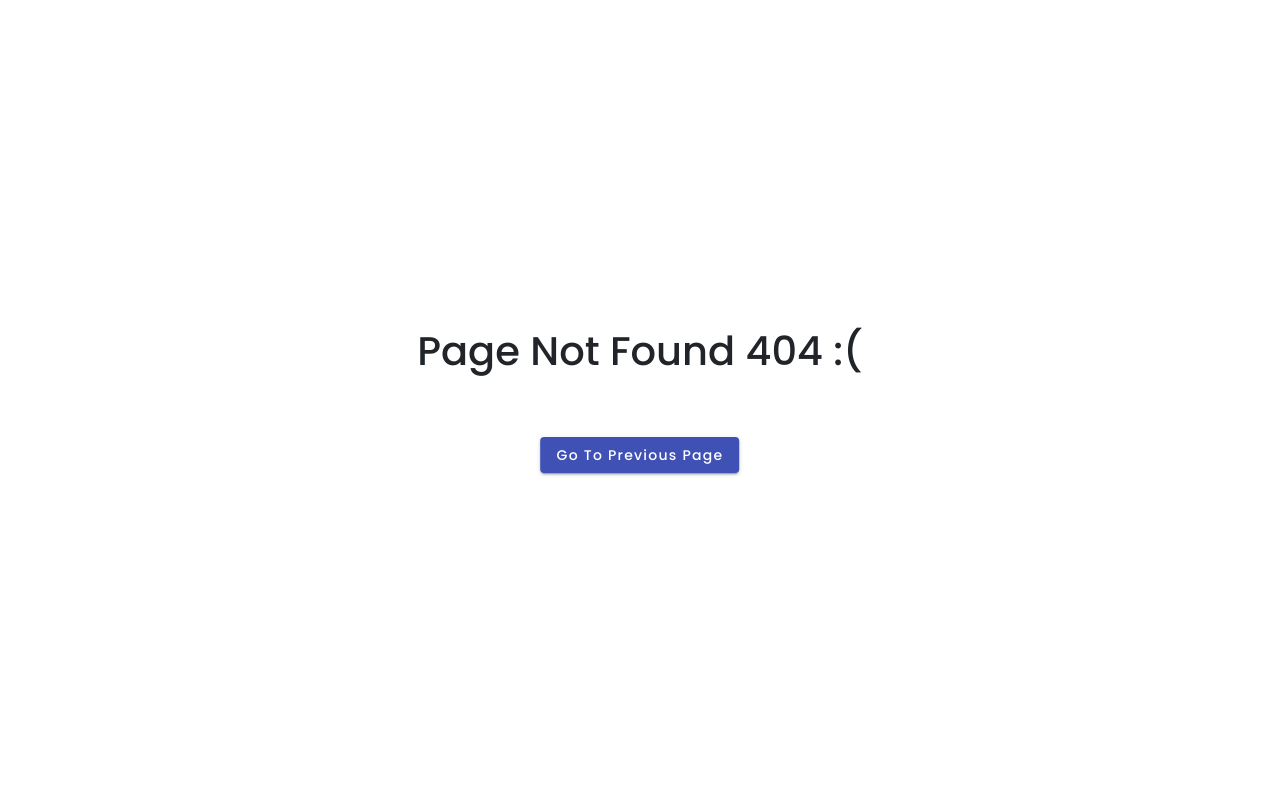
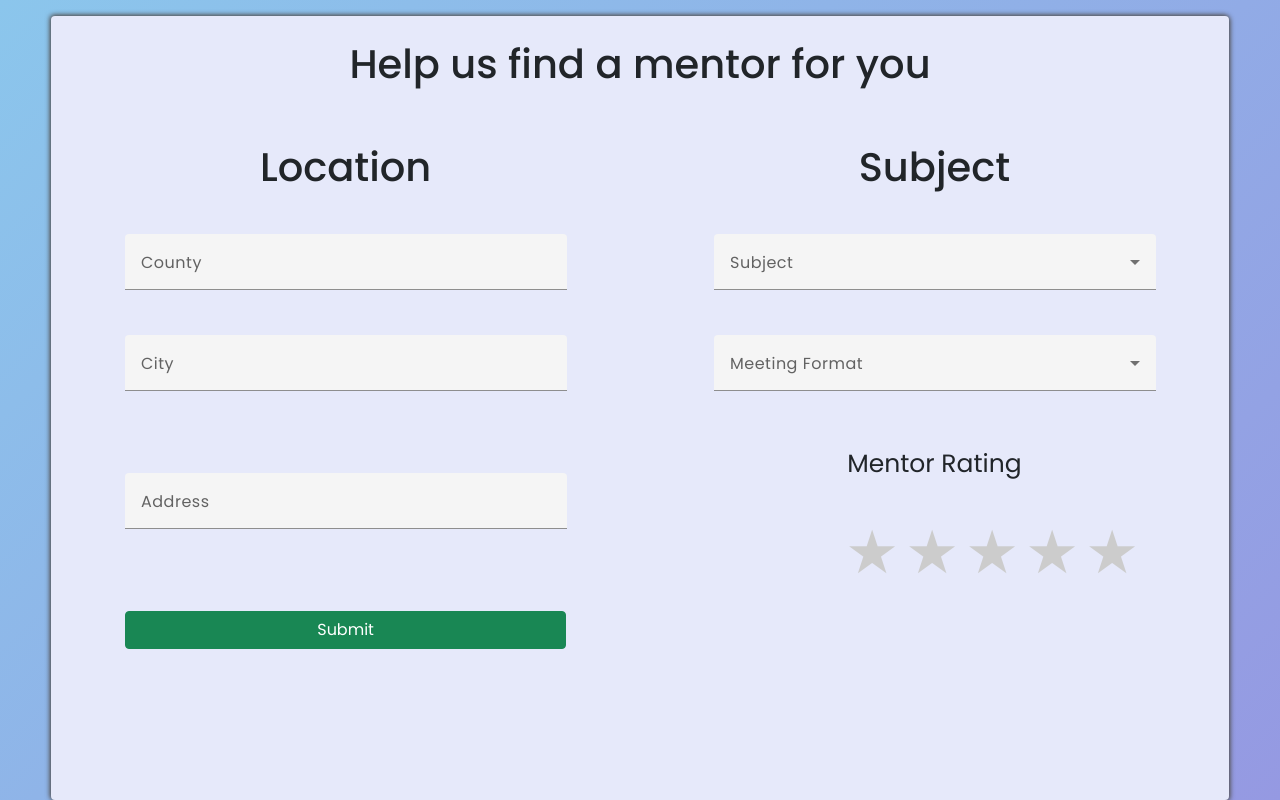
Before and after one commit to inginerie-software-22-23/proiect-inginerie-software-mandat, an Angular app in the folder Frontend/MANDAT-FE/: page /match in a window 1280 px wide. Before the commit this address had no page. Built offline with nearby package versions, Linux system fonts and the light colour scheme.

Commit message:
match form

```diff
--- a/Frontend/MANDAT-FE/angular.json
+++ b/Frontend/MANDAT-FE/angular.json
@@ -102,5 +102,8 @@
         }
       }
     }
+  },
+  "cli": {
+    "analytics": false
   }
 }
--- a/Frontend/MANDAT-FE/package.json
+++ b/Frontend/MANDAT-FE/package.json
@@ -20,6 +20,7 @@
     "@angular/platform-browser": "^15.0.0",
     "@angular/platform-browser-dynamic": "^15.0.0",
     "@angular/router": "^15.0.0",
+    "bootstrap": "^5.3.0-alpha1",
     "rxjs": "~7.5.0",
     "tslib": "^2.3.0",
     "zone.js": "~0.12.0"
--- a/Frontend/MANDAT-FE/src/app/app-routing.module.ts
+++ b/Frontend/MANDAT-FE/src/app/app-routing.module.ts
@@ -3,12 +3,15 @@ import { RouterModule, Routes } from '@angular/router';
 import { LoginComponent } from './pages/login/login.component';
 import { NotFoundComponent } from './pages/not-found/not-found.component';
 import { RegisterComponent } from './pages/register/register.component';
+import { MatchingFormComponent } from './pages/matching-form/matching-form.component';
 
 const routes: Routes = [
+  { path: 'match', component: MatchingFormComponent  },
   { path: 'login', component: LoginComponent },
   { path: 'register', component: RegisterComponent },
   { path: '',   redirectTo: '/login', pathMatch: 'full' },
   { path: '**', component: NotFoundComponent },
+
 ];
 
 @NgModule({
--- a/Frontend/MANDAT-FE/src/app/app.module.ts
+++ b/Frontend/MANDAT-FE/src/app/app.module.ts
@@ -17,6 +17,7 @@ import { MaterialEmailComponent } from './components/material-email/material-ema
 import { ReactiveFormsModule } from '@angular/forms';
 import { MatButtonModule } from '@angular/material/button';
 import { MatIconModule } from '@angular/material/icon';
+import { MatchingFormComponent } from './pages/matching-form/matching-form.component';
 
 @NgModule({
   declarations: [
@@ -28,6 +29,7 @@ import { MatIconModule } from '@angular/material/icon';
     CountrySelectorComponent,
     MaterialInputComponent,
     MaterialEmailComponent,
+    MatchingFormComponent,
   ],
   imports: [
     BrowserModule,
--- /dev/null
+++ b/Frontend/MANDAT-FE/src/app/pages/matching-form/matching-form.component.html
@@ -0,0 +1,59 @@
+<div class="background">
+    <div class="banner">
+      <div class="header">
+        <h1 class="title">Help us find a mentor for you</h1>
+      </div>
+            <form [formGroup]="matchForm" (ngSubmit)="match()">
+                    <div class="form-fields">
+
+                        <div class="header">
+                            <h1 class="title">Location</h1>
+                        </div>
+                        <div class="header">
+                            <h1 class="title">Subject</h1>
+                        </div>
+                        <app-material-input [label]="'County'" id="county" ></app-material-input>
+
+                        <mat-form-field appearance="fill" id="subject">
+                            <mat-label>{{ 'Subject' | titlecase }}</mat-label>
+                            <mat-select>
+                            <mat-option *ngFor="let subjects of subjects" [value]="subjects">
+                                {{ subjects }}
+                            </mat-option>
+                            </mat-select>
+                        </mat-form-field>
+
+                        <app-material-input [label]="'City'" id="city" [placeholder]="'Frankfurt'"></app-material-input>
+
+                        <mat-form-field appearance="fill" id="meeting">
+                            <mat-label>{{ 'Meeting format' | titlecase }}</mat-label>
+                            <mat-select>
+                            <mat-option *ngFor="let meetingTypes of meetingTypes" [value]="meetingTypes">
+                                {{ meetingTypes }}
+                            </mat-option>
+                            </mat-select>
+                        </mat-form-field>
+
+                        <app-material-input [label]="'Address'" id="address" [placeholder]="'Cool People Street, number 1'"></app-material-input>
+
+
+                        <div class="rate" id="rating" >
+                            <p>Mentor Rating</p>
+                            <input type="radio" id="star5" name="rate" value="5" />
+                            <label for="star5" title="text">5 stars</label>
+                            <input type="radio" id="star4" name="rate" value="4" />
+                            <label for="star4" title="text">4 stars</label>
+                            <input type="radio" id="star3" name="rate" value="3" />
+                            <label for="star3" title="text">3 stars</label>
+                            <input type="radio" id="star2" name="rate" value="2" />
+                            <label for="star2" title="text">2 stars</label>
+                            <input type="radio" id="star1" name="rate" value="1" />
+                            <label for="star1" title="text">1 star</label>
+                        </div>
+
+                        <button type="submit" color="primary" class="btn btn-success" onclick="match()">Submit</button>
+                        <!-- <button mat-raised-button color="primary" routerLink="home-page" >{{ 'Submit' | titlecase}}</button> -->
+                    </div>
+            </form>
+    </div>
+  </div>
--- /dev/null
+++ b/Frontend/MANDAT-FE/src/app/pages/matching-form/matching-form.component.scss
@@ -0,0 +1,76 @@
+.background {
+    background-image: linear-gradient(135deg, #8bc6ec 0%, #9599e2 100%);
+    height: 100vh;
+    overflow-y: hidden;
+  }
+
+  .banner {
+    background-color: #E6E9FA;
+    height: 98vh;
+    width: 92vw;
+    margin: auto;
+    margin-top: 2vh;
+    box-shadow: 1px 1px 5px rgb(84, 82, 82), -1px -1px 5px rgb(84, 82, 82);
+    border-radius: 4px;
+  }
+
+  .header{
+    display: grid;
+    place-items: center;
+    padding: 2% 0px;
+  }
+
+
+  .form-fields{
+    display: grid;
+    grid-template-columns: repeat(2, 1fr);
+    place-items: center;
+    > *{
+      margin: 2% 6%;
+      width: 75%;
+    }
+  }
+
+  .rate {
+
+    height: 150px;
+    padding: 0 10px;
+    place-items: center;
+}
+.rate:not(:checked) > input {
+    position:absolute;
+    top:-9999px;
+}
+.rate:not(:checked) > label {
+    float:right;
+    width:1em;
+    overflow:hidden;
+    white-space:nowrap;
+    cursor:pointer;
+    font-size:60px;
+    color:#ccc;
+}
+.rate:not(:checked) > label:before {
+    content: '★ ';
+}
+.rate > input:checked ~ label {
+    color: #ffc700;
+}
+.rate:not(:checked) > label:hover,
+.rate:not(:checked) > label:hover ~ label {
+    color: #deb217;
+}
+.rate > input:checked + label:hover,
+.rate > input:checked + label:hover ~ label,
+.rate > input:checked ~ label:hover,
+.rate > input:checked ~ label:hover ~ label,
+.rate > label:hover ~ input:checked ~ label {
+    color: #c59b08;
+}
+
+p{
+  font-size: 25px;
+  display: grid;
+  place-items: center;
+  padding: 2% 0px;
+}
--- /dev/null
+++ b/Frontend/MANDAT-FE/src/app/pages/matching-form/matching-form.component.ts
@@ -0,0 +1,70 @@
+import { Component, OnInit } from '@angular/core';
+import { AbstractControl, FormControl, FormGroup } from '@angular/forms';
+
+@Component({
+  selector: 'app-matching-form',
+  templateUrl: './matching-form.component.html',
+  styleUrls: ['./matching-form.component.scss']
+})
+export class MatchingFormComponent implements OnInit {
+  ngOnInit(): void {
+
+  }
+
+  subjects: string[] = ['Informatics', 'English', "Mathematics","History","Biology","Geography","Romanian","French","Chemistry","Physics"];
+  meetingTypes: string[] = ['Online', 'Face-To-Face'];
+  stars: number[] = [1,2,3,4,5];
+
+  public matchForm: FormGroup = new FormGroup(
+    {
+        county: new FormControl(''),
+        subject: new  FormControl(''),
+        city: new  FormControl(''),
+        meeting: new  FormControl(''),
+        address: new  FormControl(''),
+        rating: new  FormControl('')
+
+    });
+
+    get county(): FormGroup{
+      return this.matchForm.get('county') as FormGroup;
+    }
+    get subject(): AbstractControl{
+      return this.matchForm;
+    }
+    get city(): AbstractControl{
+      return this.matchForm;
+    }
+    get meeting(): AbstractControl{
+      return this.matchForm;
+    }
+    get address(): AbstractControl{
+      return this.matchForm;
+    }
+    get rating(): AbstractControl{
+      return this.matchForm;
+    }
+
+    public match(): void {
+      var city = this.city.value["city"];
+      localStorage.setItem('matchCity',city);
+
+      var county = this.matchForm.controls["county"].value;
+      localStorage.setItem('matchCounty',county);
+
+      var subject = this.matchForm.controls["subject"].value;
+      localStorage.setItem('matchSubject',subject);
+
+      var meeting = this.matchForm.controls["meeting"].value;
+      localStorage.setItem('matchMeeting',meeting);
+
+      var address = this.matchForm.controls["address"].value;
+      localStorage.setItem('matchAddress',address);
+
+      var star = this.rating;
+
+      console.log(city);
+
+    }
+
+}
```
Also changed, not shown: 2 other files (tests, documents, lock files or other folders).
